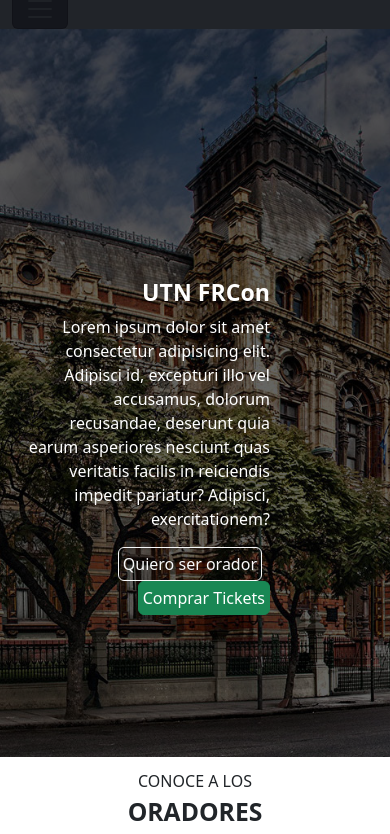
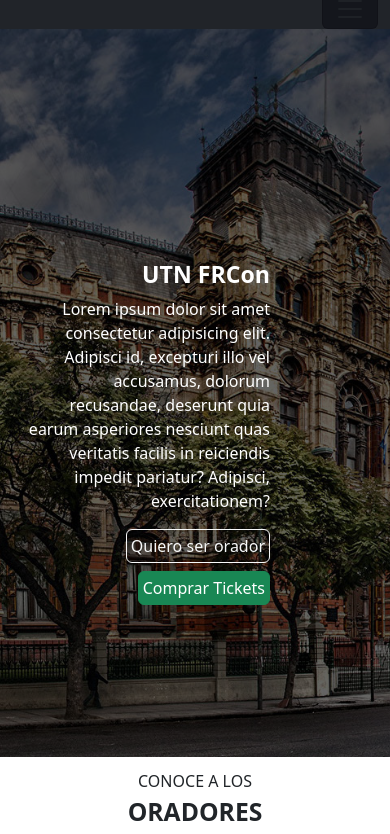
Before and after one commit to Martinzanandrea/Trabajo1.DW, a plain HTML site: page index.html in a window 390 px wide. Shown: the part 77-911 px from the top of the page. Drawn offline with nearby package versions, Linux system fonts and the light colour scheme.

Commit message:
cambios 8/7

```diff
--- a/index.html
+++ b/index.html
@@ -15,13 +15,13 @@
     <nav class="navbar navbar-expand-lg bg-body-tertiary navbar py-0">
         <div class="container-fluid navMe">
             <!--Logo-->
-            <a class="navbar-brand logo ms-5" href="#">
-                <img src="img/logo-utn.png " alt="Utn logo" class="me-2 ms-5 py-2">
-                <span class="text-white">FRcon</span>
+            <a class="navbar-brand logo ms-5 " href="#">
+                <img src="img/logo-utn.png " alt="Utn logo" class=" img-fluid ms-5 py-2">
+                <span class="text-white ms-2 ">FRcon</span>
             </a>
 
             <!--Hamburguesa-->
-            <button class="navbar-toggler bg-custom" type="button" data-bs-toggle="collapse" data-bs-target="#navbarNav"
+            <button class="navbar-toggler bg-custom ms-auto " type="button" data-bs-toggle="collapse" data-bs-target="#navbarNav"
                 aria-controls="navbarNav" aria-expanded="false" aria-label="Toggle navigation">
                 <span class="navbar-toggler-icon"></span>
             </button>
@@ -50,7 +50,7 @@
         </div>
     </nav>
 
-    <div class="container-fluid p-0">
+    <div class="container-fluid p-0 position-relative">
         <img src="img/ba1.jpg" alt="" class=" img-fluid w-100"
             style="height: 45.5rem; object-fit: cover; filter: brightness(40%);">
         <div class="position-absolute  text-white text-end p-4" style="bottom: 8rem; right: 6rem;">
@@ -60,8 +60,8 @@
                 dolorum recusandae, deserunt quia earum asperiores nesciunt quas veritatis facilis in reiciendis impedit
                 pariatur? Adipisci, exercitationem?
             </p>
-            <div class="mt-3 d-inline-flex flex-wrap justify-content-end ">
-                <button class="btn btn-outline-light p-1 me-2">Quiero ser orador</button>
+            <div class="mt-3  d-flex flex-column flex-md-row align-items-end justify-content-md-end gap-2">
+                <button class="btn btn-outline-light p-1 ">Quiero ser orador</button>
                 <button class="btn btn-success p-1">Comprar Tickets</button>
             </div>
         </div>
```
